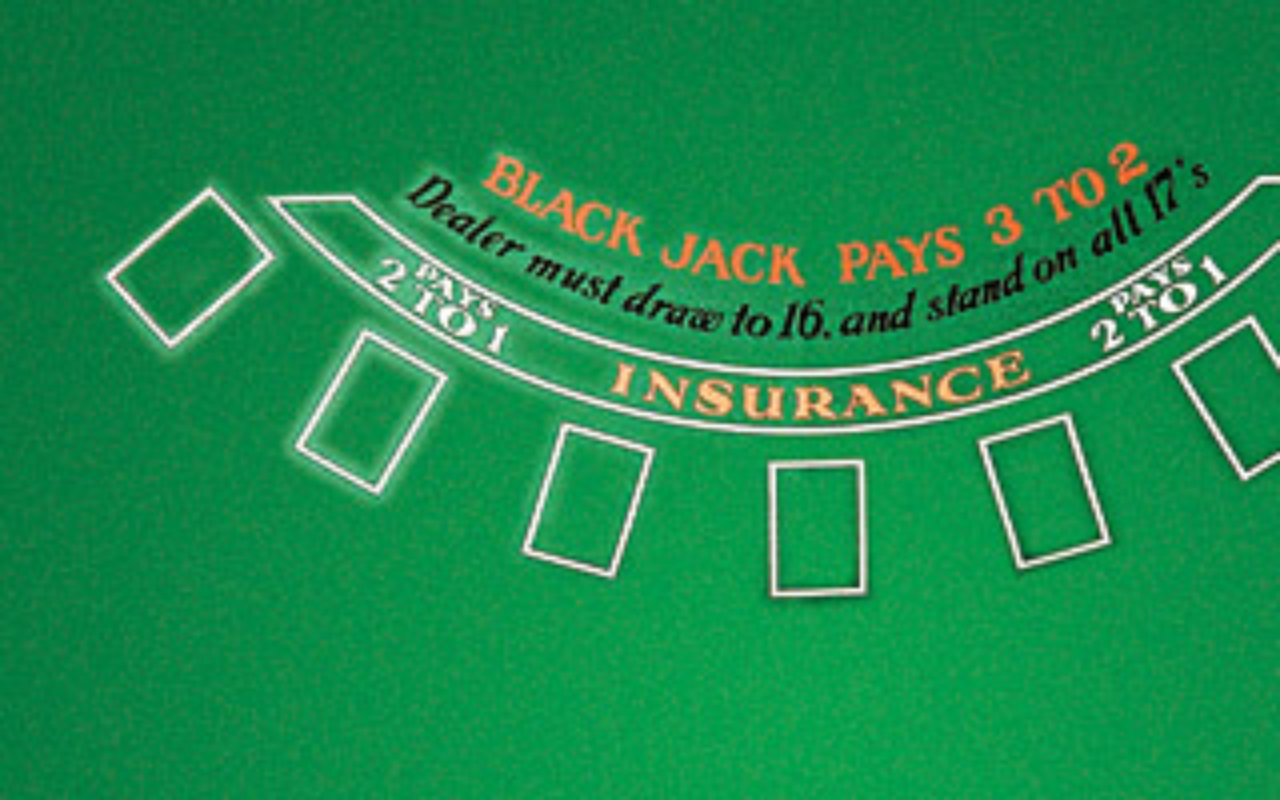
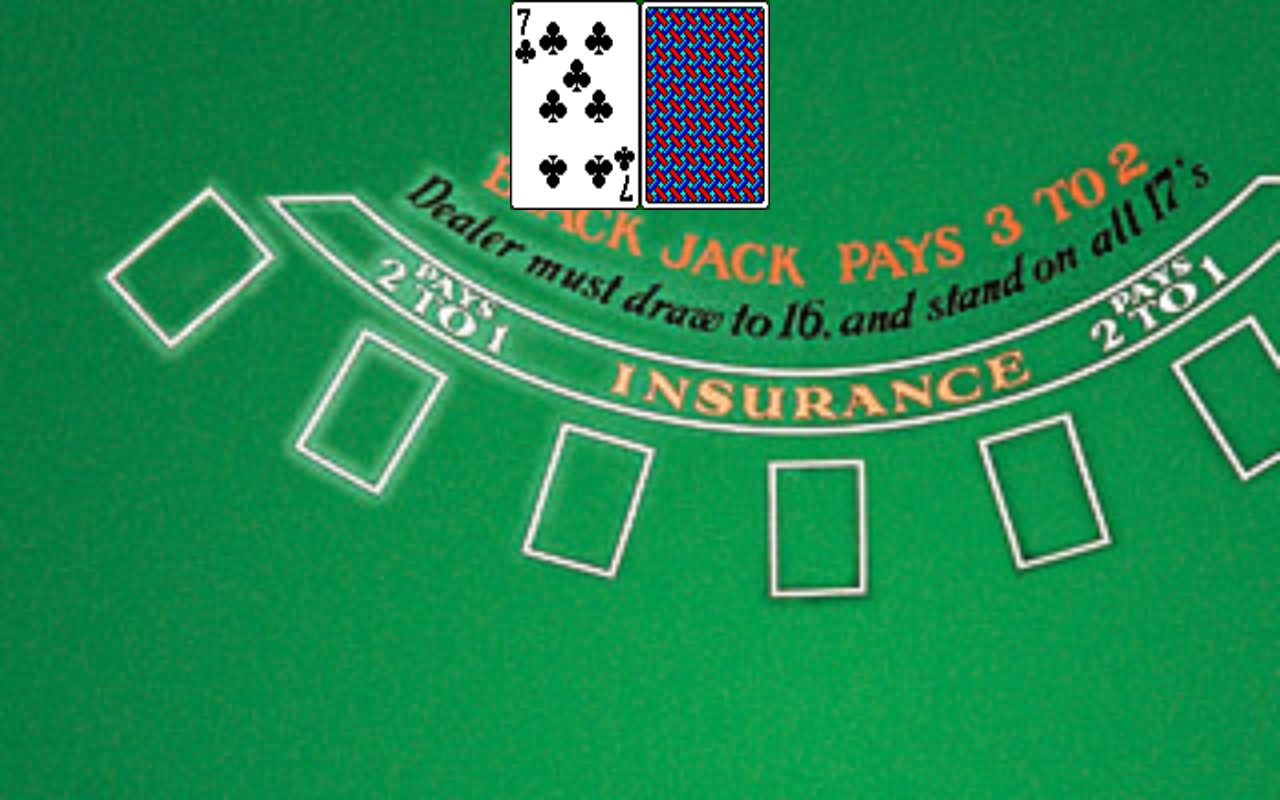
Before and after one commit to rumabe97/blackjack, a plain HTML site: page index.html in a window 1280 px wide. Both pictures are taken after a click on the button "Start Game". Drawn offline with Linux system fonts and the light colour scheme.

Commit message:
print bank hand

```diff
--- a/index.html
+++ b/index.html
@@ -27,7 +27,18 @@
         <div class="playerSelector__buttons">
             <button class="playerSelector__button playerSelector__button-start" type="button"
                 onclick="startGame()">Start Game</button>
-            <button class="playerSelector__button playerSelector__button-add" type="button" onclick="addPlayer()">Add Player</button>
+            <button class="playerSelector__button playerSelector__button-add" type="button" onclick="addPlayer()">Add
+                Player</button>
+        </div>
+    </div>
+
+    <div class="bankHand" id="bank">
+        <div class="bankHand__cards" id="bankCards">
+
+        </div>
+        <div class="bankHand__score">
+            <!-- <p class="bankHand__score-text">Bank</p>
+            <p class="bankHand__score-number">0</p> -->
         </div>
     </div>
 </body>
--- a/js/main.js
+++ b/js/main.js
@@ -13,11 +13,11 @@ window.onload = function () {
 
 function printPlayerSelector() {
     for (let i = 2; i <= 4; i++) {
-        playerSelector.appendChild(createNodoPlayer());
+        playerSelector.appendChild(createNodePlayer());
     }
 }
 
-function createNodoPlayer() {
+function createNodePlayer() {
     const player = document.createElement("div");
     player.classList.add("playerSelector__player")
     player.innerHTML = `<P>Player ${playerSelector.childElementCount + 1} type:</P>`;
@@ -27,7 +27,7 @@ function createNodoPlayer() {
 }
 
 function addPlayer() {
-    playerSelector.appendChild(createNodoPlayer());
+    playerSelector.appendChild(createNodePlayer());
 }
 
 function startGame() {
@@ -39,6 +39,9 @@ function startGame() {
     }
     bank = createPlayer('bank');
     document.getElementById("start").style.display = "none";
+    document.getElementById("bank").style.display = "flex";
+
+    printBackCards();
 }
 
 function createPlayer(type) {
@@ -48,3 +51,38 @@ function createPlayer(type) {
     playerHand.addCard(deck.deal());
     return playerHand;
 }
+
+function printBackCards() {
+    const bankCards = document.getElementById("bankCards");
+    bankCards.appendChild(printCard(bank.cards[0]));
+    bankCards.appendChild(printCard('back'));
+}
+
+function printCard(card) {
+    let cardDiv = document.createElement('div');
+    cardDiv.classList.add('bankHand__card');
+    cardDiv.classList.add('zoom');
+
+    let x = 0;
+
+    switch (card?.suit) {
+        case suits[3]:
+            x = "0%";
+            break;
+        case suits[0]:
+            x = "20%";
+            break;
+        case suits[1]:
+            x = "40%";
+            break;
+        case suits[2]:
+            x = "60%";
+            break;
+        default:
+            x = "80%";
+    }
+    const cardValue = card?.value ?? 1;
+    const calc = 8.3333 * (cardValue - 1);
+    cardDiv.style.backgroundPosition = calc + "%" + "" + x;
+    return cardDiv;
+}
--- a/styles/style.scss
+++ b/styles/style.scss
@@ -71,8 +71,8 @@ html {
     p {
       margin: 0;
     }
-    input{
-        margin-left: 5%;
+    input {
+      margin-left: 5%;
     }
   }
 
@@ -122,3 +122,32 @@ html {
     }
   }
 }
+
+.bankHand {
+  flex-direction: column;
+  width: 50%;
+  height: 24%;
+  margin-left: auto;
+  margin-right: auto;
+  display: none;
+
+  &__cards {
+    display: flex;
+    flex-direction: row;
+    width: 100%;
+    height: 100%;
+    justify-content: center;
+    align-items: center;
+    flex-wrap: wrap;
+  }
+
+  &__card {
+    display: inline-block;
+    width: 130px;
+    height: 210px;
+    z-index: 0;
+    background-image: url("../img/cartas.png");
+    background-size: 1300% 600%;
+    background-repeat: no-repeat;
+  }
+}
```
Also changed, not shown: styles/style.css, 1 other file.
